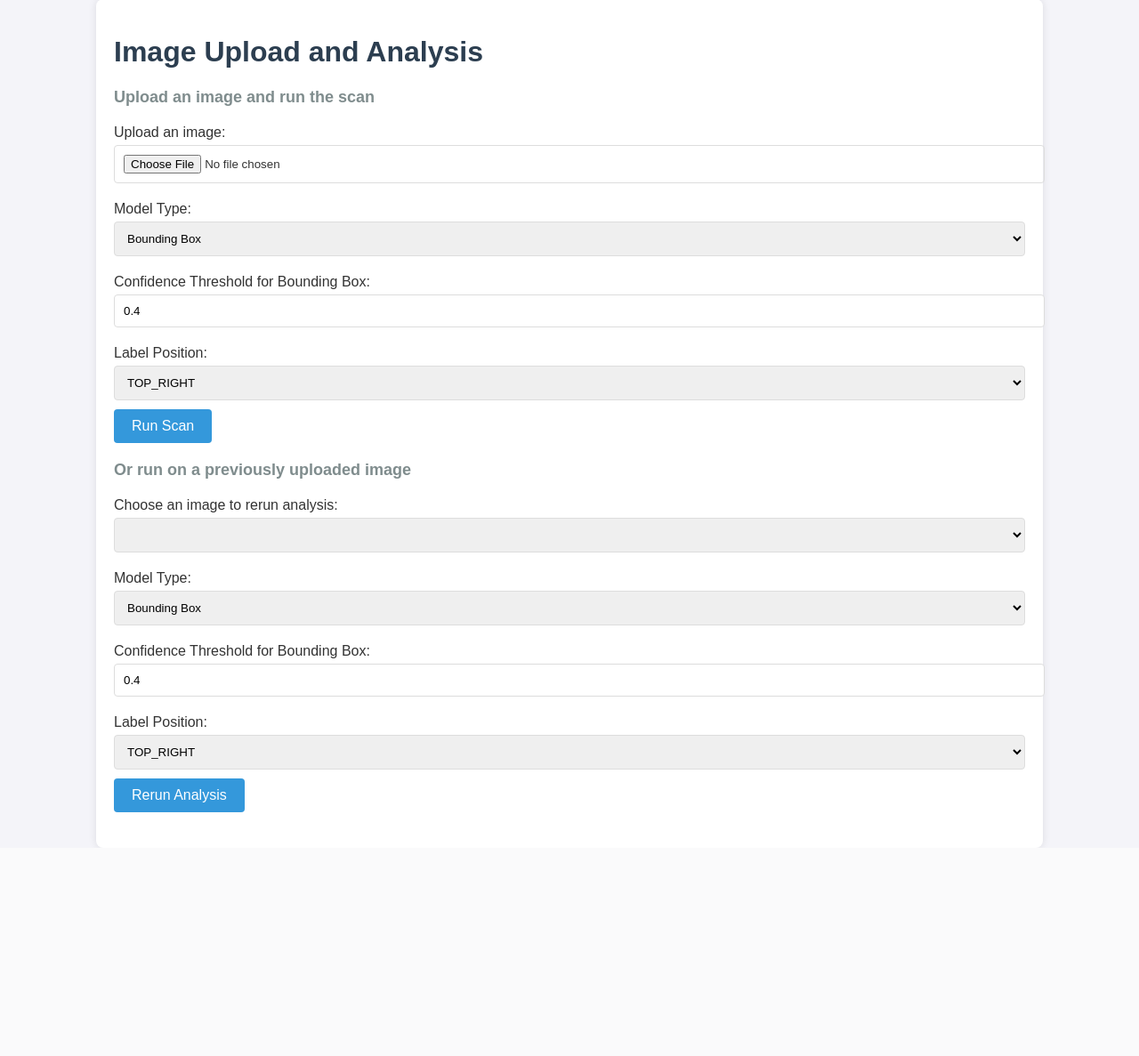
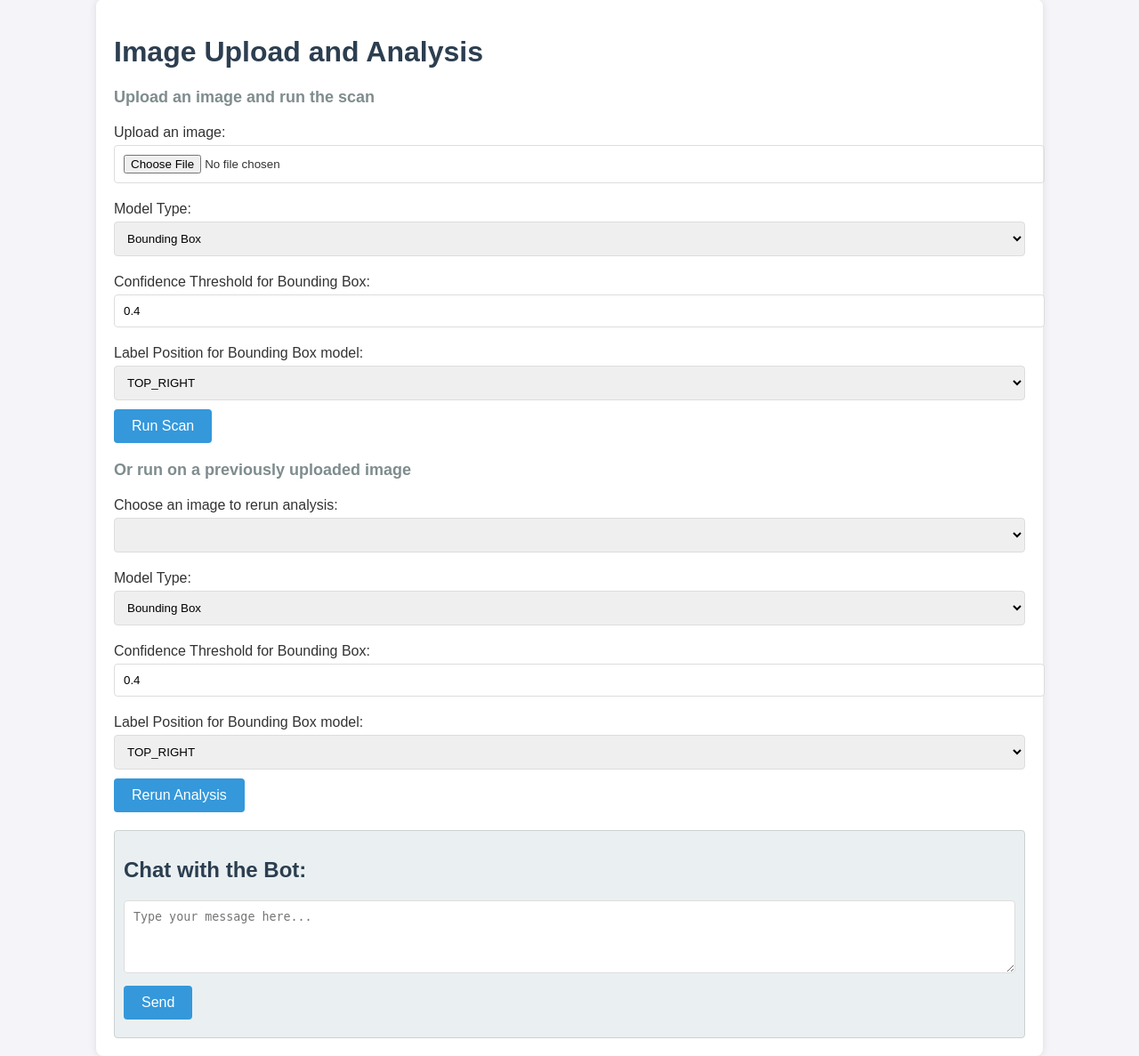
Before and after one commit to yassine-t-turki/cardamage_fastapi, a FastAPI app: page / in a window 1280 px wide. Shown: the part 21-1208 px from the top of the page at 89% size. Before the commit the page ends 974 px from the top, so only its background shows below. Run offline with FastAPI, Linux system fonts and the light colour scheme; lists and menus that the app fills with data are empty.

Commit message:
Pushing final changes

```diff
--- /dev/null
+++ b/keys.json
@@ -0,0 +1,6 @@
+{
+    "roboflow_api_key": "mMBVXsXJjIB3RSeH0SRP",
+    "model_deployment_name_azure": "test",
+    "api_key_azure": "ee6a8db755cf4ad5b9454d71c5c3d14f",
+    "endpoint_azure": "https://raneemsresource.openai.azure.com/"
+}
--- a/routes.py
+++ b/routes.py
@@ -1,14 +1,19 @@
 from config import UPLOAD_DIR, ANNOTATED_DIR, templates
 from utils import get_uploaded_files
-from bbox import run_bbox
-from mask import run_mask
+from roboflow_model.roboflow_model import run_bbox
+from mask_model.mask import run_mask
 from utils import combine_images
+from chatbot.chatbot import ChatSession
 from fastapi.responses import HTMLResponse, StreamingResponse
-from fastapi import  File, UploadFile, Form
+from fastapi import File, UploadFile, Form
 from fastapi.requests import Request
+from chatbot.chatbot import ChatSession
+import json
 import os
 
-async def read_root_wrapper(request: Request, image_display: str = '', label_position: str = "TOP_RIGHT", threshold_bbox: float = 0.4, threshold_mask: float = 0.4, file_name: str = '', chosen_model: str = 'bounding_box'):
+async def read_root_wrapper(request: Request, image_display: str = '', label_position: str = "TOP_RIGHT",
+                            threshold_bbox: float = 0.4, threshold_mask: float = 0.4,
+                            file_name: str = '', chosen_model: str = 'bounding_box'):
     images = get_uploaded_files()
     image_options = "".join(f'<option value="{img}">{img}</option>' for img in images)
     label_positions = [
@@ -31,11 +36,13 @@ async def read_root_wrapper(request: Request, image_display: str = '', label_pos
 
 # Route to handle image upload
 
+
+
 async def upload_image_wrapper(request: Request, file: UploadFile = File(...),
                           threshold_mask: float = Form(default=0.4),
                           threshold_bbox: float = Form(default=0.4),
                           label_position: str = Form(default="TOP_RIGHT"),
-                          chosen_model: str = Form(default="bounding_box")):
+                          chosen_model: str = Form(default="bounding_box"), chat_session: ChatSession = ChatSession()):
 
     file_path = os.path.join(UPLOAD_DIR, file.filename)
     if os.path.exists(file_path):
@@ -44,31 +51,34 @@ async def upload_image_wrapper(request: Request, file: UploadFile = File(...),
         f.write(await file.read())
 
     annotated_image = None
+    metadata = {}
 
     if chosen_model == "bounding_box":
-        print("Bounding box model selected")  # Debugging line
-        annotated_image = run_bbox(threshold_bbox, file_path, label_position)
+        annotated_image, metadata = run_bbox(threshold_bbox, file_path, label_position)
 
     elif chosen_model == "mask_segmentation":
-        print("Mask segmentation model selected")  # Debugging line
-        annotated_image = run_mask(threshold_mask, file_path)
+        annotated_image, metadata = run_mask(threshold_mask, file_path)
 
-    elif chosen_model == "both_models":
-        print("Both models selected")  # Debugging line
-        # Bounding Box
-        annotated_image = run_bbox(threshold_bbox, file_path, label_position)
-
-        # Mask Segmentation
-
-        mask_image = run_mask(threshold_mask, file_path)
-
-        # Combine images
+    elif chosen_model == "all_models":
+        annotated_image, metadata_bbox = run_bbox(threshold_bbox, file_path, label_position)
+        mask_image, metadata_mask = run_mask(threshold_mask, file_path)
         combined_image = combine_images(annotated_image, mask_image, align='horizontal')
         annotated_image = combined_image
+        metadata = {"roboflow_detections":metadata_bbox }
 
     if annotated_image:
         annotated_image_path = os.path.join(ANNOTATED_DIR, file.filename)
         annotated_image.save(annotated_image_path)
+
+    # Initialize ChatSession and pass metadata
+    try:
+        metadata_json = json.dumps(metadata)
+    except Exception as e:
+        metadata_json = metadata
+        print(f"Error serializing metadata to JSON: {e}")
+    print("Passing this metadata to chatbot")
+    print(metadata_json)
+    chatbot_response = chat_session.run_request(f"Here is the car damage metadata: {metadata_json}")
 
     images = get_uploaded_files()
     image_options = "".join(f'<option value="{img}">{img}</option>' for img in images)
@@ -87,7 +97,8 @@ async def upload_image_wrapper(request: Request, file: UploadFile = File(...),
         "selected_threshold_mask": threshold_mask,
         "selected_threshold_bbox": threshold_bbox,
         "file_name": file.filename,
-        "selected_model": chosen_model
+        "selected_model": chosen_model,
+        "chatbot_response": chatbot_response  # Pass chatbot response to the template
     })
 
 
@@ -103,7 +114,7 @@ async def rerun_inference_wrapper(request: Request, filename: str = Form(...),
                           threshold_mask_rerun: float = Form(default=0.4),
                           threshold_bbox_rerun: float = Form(default=0.4),
                           label_position: str = Form(default="TOP_RIGHT"),
-                          chosen_model_rerun: str = Form(default="bounding_box")):
+                          chosen_model_rerun: str = Form(default="bounding_box"), chat_session: ChatSession = ChatSession()):
 
     file_path = os.path.join(UPLOAD_DIR, filename)
 
@@ -111,31 +122,34 @@ async def rerun_inference_wrapper(request: Request, filename: str = Form(...),
         return HTMLResponse(content="File not found", status_code=404)
 
     annotated_image = None
+    metadata = {}
     if chosen_model_rerun == "bounding_box":
-        print("Bounding box model selected")  # Debugging line
-        annotated_image = run_bbox(threshold_bbox_rerun, file_path, label_position)
+        annotated_image, metadata = run_bbox(threshold_bbox_rerun, file_path, label_position)
 
     elif chosen_model_rerun == "mask_segmentation":
-        print("Mask segmentation model selected")  # Debugging line
+        annotated_image, metadata = run_mask(threshold_mask_rerun, file_path)
 
-        annotated_image = run_mask(threshold_mask_rerun, file_path)
 
-    elif chosen_model_rerun == "both_models":
-        print("Both models selected")  # Debugging line
-        # Bounding Box
-        annotated_image = run_bbox(threshold_bbox_rerun, file_path, label_position)
-
-        # Mask Segmentation
-        mask_image = run_mask(threshold_mask_rerun, file_path)
-
-        # Combine images
+    elif chosen_model_rerun == "all_models":
+        annotated_image, metadata_bbox = run_bbox(threshold_bbox_rerun, file_path, label_position)
+        mask_image, metadata_mask = run_mask(threshold_mask_rerun, file_path)
         combined_image = combine_images(annotated_image, mask_image, align='horizontal')
-
         annotated_image = combined_image
+        metadata = {"roboflow_detections":metadata_bbox}
 
     if annotated_image:
         annotated_image_path = os.path.join(ANNOTATED_DIR, filename)
         annotated_image.save(annotated_image_path)
+
+    # Initialize ChatSession and pass metadata
+    try:
+        metadata_json = json.dumps(metadata)
+    except Exception as e:
+        metadata_json = metadata
+        print(f"Error serializing metadata to JSON: {e}")
+    print("Passing this metadata to chatbot")
+    print(metadata_json)
+    chatbot_response = chat_session.run_request(f"Here is the car damage metadata: {metadata_json}")
 
     images = get_uploaded_files()
     image_options = "".join(f'<option value="{img}">{img}</option>' for img in images)
@@ -154,5 +168,6 @@ async def rerun_inference_wrapper(request: Request, filename: str = Form(...),
         "selected_threshold_mask": threshold_mask_rerun,
         "selected_threshold_bbox": threshold_bbox_rerun,
         "file_name": filename,
-        "selected_model": chosen_model_rerun
+        "selected_model": chosen_model_rerun,
+        "chatbot_response": chatbot_response  # Pass chatbot response to the template
     })
--- a/server.py
+++ b/server.py
@@ -7,13 +7,22 @@ from fastapi.requests import Request
 from detectron2.data import MetadataCatalog
 from routes import read_root_wrapper, upload_image_wrapper, get_image_wrapper, rerun_inference_wrapper
 from config import UPLOAD_DIR, ANNOTATED_DIR, templates, metadata_cardmg
+from chatbot.chatbot import ChatSession
+from fastapi import HTTPException
+
 
 # Initialize FastAPI
 app = FastAPI()
 
+# Initialize chat session
+
+chat_session = ChatSession()
+
 @app.get("/", response_class=HTMLResponse)
-async def read_root(request: Request, image_display: str = '', label_position: str = "TOP_RIGHT", threshold_bbox: float = 0.4, threshold_mask: float = 0.4, file_name: str = '', chosen_model: str = 'bounding_box'):
-    return await read_root_wrapper(request, image_display, label_position, threshold_bbox, threshold_mask, file_name, chosen_model)
+async def read_root(request: Request, image_display: str = '', label_position: str = "TOP_RIGHT", threshold_bbox: float = 0.4, threshold_mask: float = 0.4,
+                             file_name: str = '', chosen_model: str = 'bounding_box'):
+    return await read_root_wrapper(request, image_display, label_position, threshold_bbox, threshold_mask,
+                                     file_name, chosen_model)
 
 # Route to handle image upload
 @app.post("/upload")
@@ -22,7 +31,7 @@ async def upload_image(request: Request, file: UploadFile = File(...),
                           threshold_bbox: float = Form(default=0.4),
                           label_position: str = Form(default="TOP_RIGHT"),
                           chosen_model: str = Form(default="bounding_box")):
-    return await upload_image_wrapper(request, file, threshold_mask, threshold_bbox, label_position, chosen_model)
+    return await upload_image_wrapper(request, file, threshold_mask, threshold_bbox, label_position, chosen_model, chat_session)
 
 # Route to retrieve images
 @app.get("/images/{filename}")
@@ -36,4 +45,13 @@ async def rerun_inference(request: Request, filename: str = Form(...),
                           threshold_bbox_rerun: float = Form(default=0.4),
                           label_position: str = Form(default="TOP_RIGHT"),
                           chosen_model_rerun: str = Form(default="bounding_box")):
-    return await rerun_inference_wrapper(request, filename, threshold_mask_rerun, threshold_bbox_rerun, label_position, chosen_model_rerun)
+    return await rerun_inference_wrapper(request, filename, threshold_mask_rerun, threshold_bbox_rerun, label_position, chosen_model_rerun, chat_session)
+
+@app.post("/chat")
+async def chat_with_bot(request: Request, message: str = Form(...)):
+    try:
+        response = chat_session.run_request(message)
+        return {"response": response}
+    except Exception as e:
+        print(f"Error during chat: {e}")
+        raise HTTPException(status_code=500, detail="An error occurred while chatting with the bot.")
--- a/templates/index.html
+++ b/templates/index.html
@@ -3,7 +3,7 @@
 <head>
     <title>Image Upload and Analysis</title>
     <style>
-        /* Add your CSS here */
+        /* Existing CSS styles */
         body {
             font-family: Arial, sans-serif;
             margin: 0;
@@ -71,6 +71,51 @@
             color: #7f8c8d;
             margin-bottom: 20px;
         }
+        .chatbot-response {
+            margin-top: 20px;
+            padding: 10px;
+            background-color: #eaf0f1;
+            border-radius: 4px;
+            border: 1px solid #ccd1d1;
+        }
+        .chat-interface {
+            margin-top: 20px;
+            padding: 10px;
+            background-color: #eaf0f1;
+            border-radius: 4px;
+            border: 1px solid #ccd1d1;
+        }
+        .chat-interface textarea {
+            width: calc(100% - 22px);
+            padding: 10px;
+            margin-bottom: 10px;
+            border: 1px solid #ddd;
+            border-radius: 4px;
+        }
+        .chat-interface button {
+            background-color: #3498db;
+            color: white;
+            border: none;
+            padding: 10px 20px;
+            border-radius: 4px;
+            cursor: pointer;
+            font-size: 16px;
+        }
+        .chat-interface button:hover {
+            background-color: #2980b9;
+        }
+        .chat-messages {
+            margin-top: 10px;
+        }
+        .chat-message {
+            margin-bottom: 10px;
+        }
+        .chat-message.user {
+            color: #2c3e50;
+        }
+        .chat-message.bot {
+            color: #16a085;
+        }
     </style>
 </head>
 <body>
@@ -87,20 +132,20 @@
             <select name="chosen_model" id="chosen_model" onchange="updateForm()">
                 <option value="bounding_box" {% if selected_model == 'bounding_box' %}selected{% endif %}>Bounding Box</option>
                 <option value="mask_segmentation" {% if selected_model == 'mask_segmentation' %}selected{% endif %}>Mask Segmentation</option>
-                <option value="both_models" {% if selected_model == 'both_models' %}selected{% endif %}>Both Models</option>
+                <option value="all_models" {% if selected_model == 'all_models' %}selected{% endif %}>All Models</option>
             </select>
 
-            <div id="bounding_box_options" style="display: {% if selected_model == 'bounding_box' or selected_model == 'both_models' %}block{% else %}none{% endif %};">
+            <div id="bounding_box_options" style="display: {% if selected_model == 'bounding_box' or selected_model == 'all_models' %}block{% else %}none{% endif %};">
                 <label for="threshold_bbox">Confidence Threshold for Bounding Box:</label>
                 <input type="number" name="threshold_bbox" id="threshold_bbox" step="0.01" min="0" max="1" value="{{ selected_threshold_bbox }}">
 
-                <label for="label_position">Label Position:</label>
+                <label for="label_position">Label Position for Bounding Box model:</label>
                 <select name="label_position" id="label_position">
                     {{ label_position_options|safe }}
                 </select>
             </div>
 
-            <div id="mask_segmentation_options" style="display: {% if selected_model == 'mask_segmentation' or selected_model == 'both_models' %}block{% else %}none{% endif %};">
+            <div id="mask_segmentation_options" style="display: {% if selected_model == 'mask_segmentation' or selected_model == 'all_models' %}block{% else %}none{% endif %};">
                 <label for="threshold_mask">Confidence Threshold for Mask Segmentation:</label>
                 <input type="number" name="threshold_mask" id="threshold_mask" step="0.01" min="0" max="1" value="{{ selected_threshold_mask }}">
             </div>
@@ -120,23 +165,24 @@
             <select name="chosen_model_rerun" id="chosen_model_rerun" onchange="updateFormRerun()">
                 <option value="bounding_box" {% if selected_model == 'bounding_box' %}selected{% endif %}>Bounding Box</option>
                 <option value="mask_segmentation" {% if selected_model == 'mask_segmentation' %}selected{% endif %}>Mask Segmentation</option>
-                <option value="both_models" {% if selected_model == 'both_models' %}selected{% endif %}>Both Models</option>
+                <option value="all_models" {% if selected_model == 'all_models' %}selected{% endif %}>All Models</option>
             </select>
 
-            <div id="bounding_box_options_rerun" style="display: {% if selected_model == 'bounding_box' or selected_model == 'both_models' %}block{% else %}none{% endif %};">
+            <div id="bounding_box_options_rerun" style="display: {% if selected_model == 'bounding_box' or selected_model == 'all_models' %}block{% else %}none{% endif %};">
                 <label for="threshold_bbox_rerun">Confidence Threshold for Bounding Box:</label>
                 <input type="number" name="threshold_bbox_rerun" id="threshold_bbox_rerun" step="0.01" min="0" max="1" value="{{ selected_threshold_bbox }}">
 
-                <label for="label_position">Label Position:</label>
-                <select name="label_position" id="label_position">
+                <label for="label_position_rerun">Label Position for Bounding Box model:</label>
+                <select name="label_position_rerun" id="label_position_rerun">
                     {{ label_position_options|safe }}
                 </select>
             </div>
 
-            <div id="mask_segmentation_options_rerun" style="display: {% if selected_model == 'mask_segmentation' or selected_model == 'both_models' %}block{% else %}none{% endif %};">
+            <div id="mask_segmentation_options_rerun" style="display: {% if selected_model == 'mask_segmentation' or selected_model == 'all_models' %}block{% else %}none{% endif %};">
                 <label for="threshold_mask_rerun">Confidence Threshold for Mask Segmentation:</label>
                 <input type="number" name="threshold_mask_rerun" id="threshold_mask_rerun" step="0.01" min="0" max="1" value="{{ selected_threshold_mask }}">
             </div>
+
 
             <input type="submit" value="Rerun Analysis">
         </form>
@@ -148,19 +194,38 @@
             <p>Annotated Image: {{ file_name }}</p>
             {% endif %}
         </div>
+
+        <!-- Display Chatbot Response -->
+        {% if chatbot_response %}
+        <div class="chatbot-response">
+            <h2>Chatbot Response:</h2>
+            <p>{{ chatbot_response }}</p>
+        </div>
+        {% endif %}
+
+        <!-- Chatbot Interaction -->
+        <div class="chat-interface">
+            <h2>Chat with the Bot:</h2>
+            <textarea id="chat-input" rows="4" placeholder="Type your message here..."></textarea>
+            <br>
+            <button id="send-message">Send</button>
+            <div id="chat-messages" class="chat-messages">
+                <!-- Chat messages will be appended here -->
+            </div>
+        </div>
     </div>
 
     <script>
         function updateForm() {
             const model = document.getElementById('chosen_model').value;
-            document.getElementById('bounding_box_options').style.display = (model === 'bounding_box' || model === 'both_models') ? 'block' : 'none';
-            document.getElementById('mask_segmentation_options').style.display = (model === 'mask_segmentation' || model === 'both_models') ? 'block' : 'none';
+            document.getElementById('bounding_box_options').style.display = (model === 'bounding_box' || model === 'all_models') ? 'block' : 'none';
+            document.getElementById('mask_segmentation_options').style.display = (model === 'mask_segmentation' || model === 'all_models') ? 'block' : 'none';
         }
 
         function updateFormRerun() {
             const model = document.getElementById('chosen_model_rerun').value;
-            document.getElementById('bounding_box_options_rerun').style.display = (model === 'bounding_box' || model === 'both_models') ? 'block' : 'none';
-            document.getElementById('mask_segmentation_options_rerun').style.display = (model === 'mask_segmentation' || model === 'both_models') ? 'block' : 'none';
+            document.getElementById('bounding_box_options_rerun').style.display = (model === 'bounding_box' || model === 'all_models') ? 'block' : 'none';
+            document.getElementById('mask_segmentation_options_rerun').style.display = (model === 'mask_segmentation' || model === 'all_models') ? 'block' : 'none';
         }
 
         // Initialize the form display based on the selected model on page load
@@ -168,6 +233,31 @@
             updateForm();
             updateFormRerun();
         });
+
+        document.getElementById('send-message').addEventListener('click', async () => {
+            const input = document.getElementById('chat-input');
+            const message = input.value.trim();
+            if (message) {
+                const response = await fetch('/chat', {
+                    method: 'POST',
+                    headers: {
+                        'Content-Type': 'application/x-www-form-urlencoded'
+                    },
+                    body: new URLSearchParams({
+                        'message': message
+                    })
+                });
+
+                const result = await response.json();
+                const chatMessages = document.getElementById('chat-messages');
+                const newMessage = document.createElement('div');
+                newMessage.classList.add('chat-message');
+                newMessage.classList.add('user');
+                newMessage.innerHTML = `<strong>You:</strong> ${message}<br><strong>Bot:</strong> ${result.response}`;
+                chatMessages.appendChild(newMessage);
+                input.value = '';
+            }
+        });
     </script>
 </body>
 </html>
```
Also changed, not shown: chatbot/chatbot.py (added, +45 -0 lines), mask_model/mask.py (renamed from mask.py, +7 -3 lines), roboflow_model/roboflow_model.py (renamed from bbox.py, +6 -3 lines), utils.py (+7 -0 lines), README.md, mask_model/cfg_file.yaml (renamed from model/cfg_file.yaml), mask_model/coco_annotations_damage.json (renamed from model/coco_annotations_damage.json), 3 other files.
